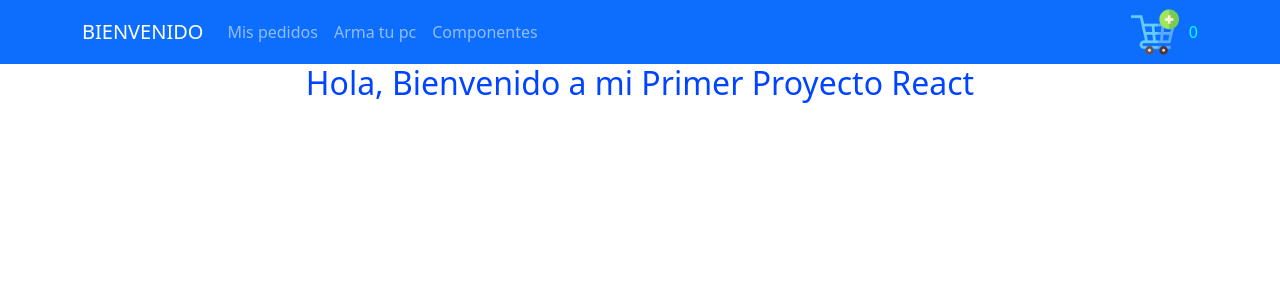
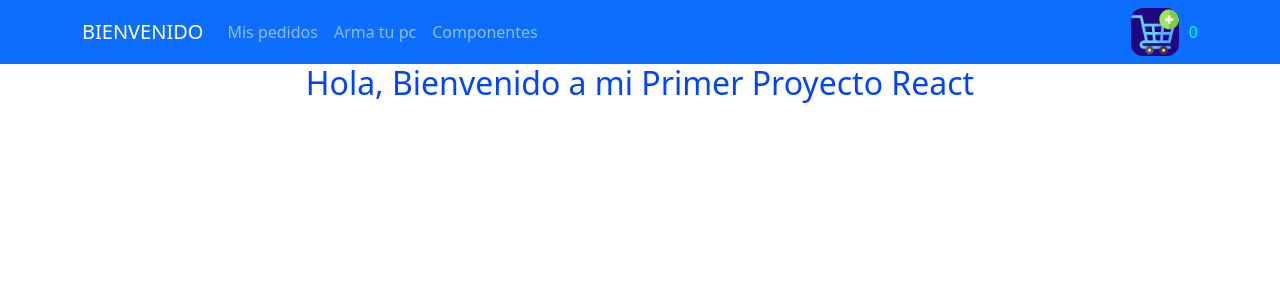
Before and after one commit to Dylanyocco/Mi-Primer-App, a React (Create React App) app: page / in a window 1280 px wide. Shown: the top 300 px of the page. Built offline with nearby package versions, Linux system fonts and the light colour scheme.

Commit message:
Primera Entrega

```diff
--- a/src/App.css
+++ b/src/App.css
@@ -1,5 +1,7 @@
 img{
   height: 3rem;
+  background-color: rgb(34, 8, 128);
+  border-radius: 25%;
 }
 .contador{
   color: aqua;
```
